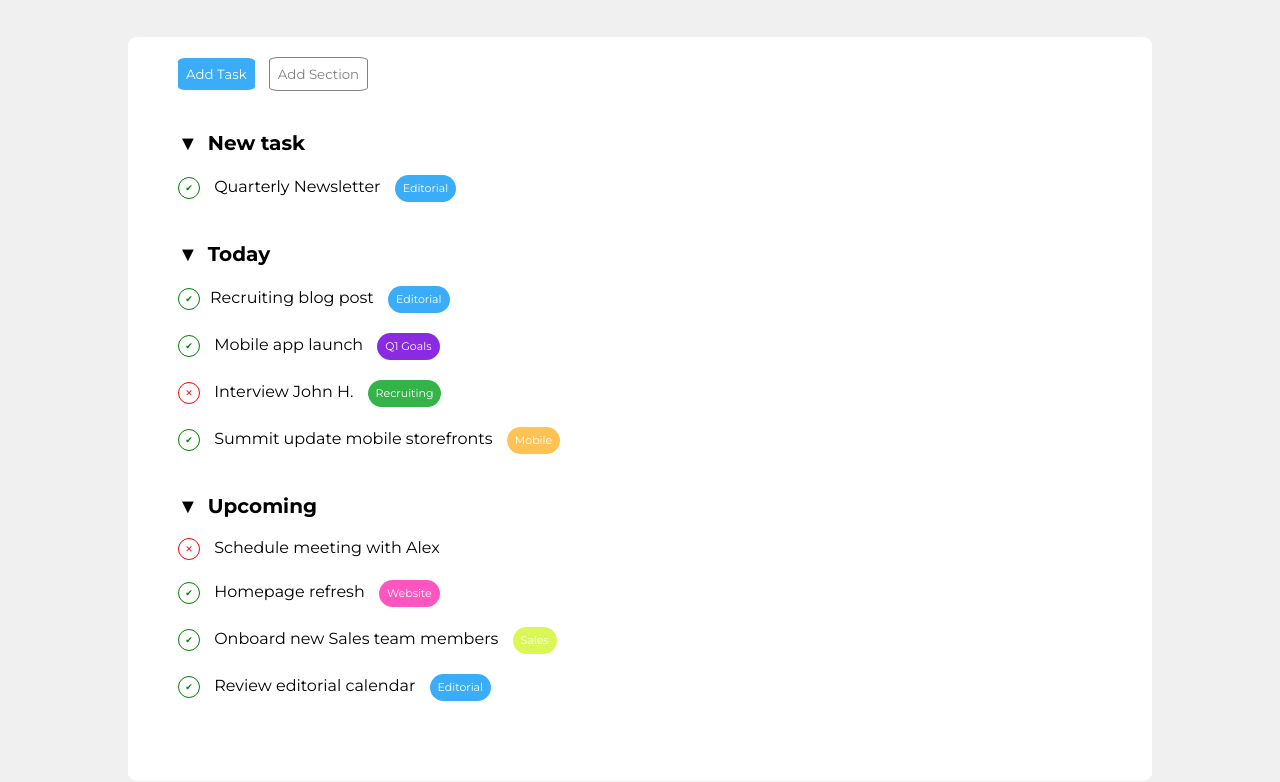
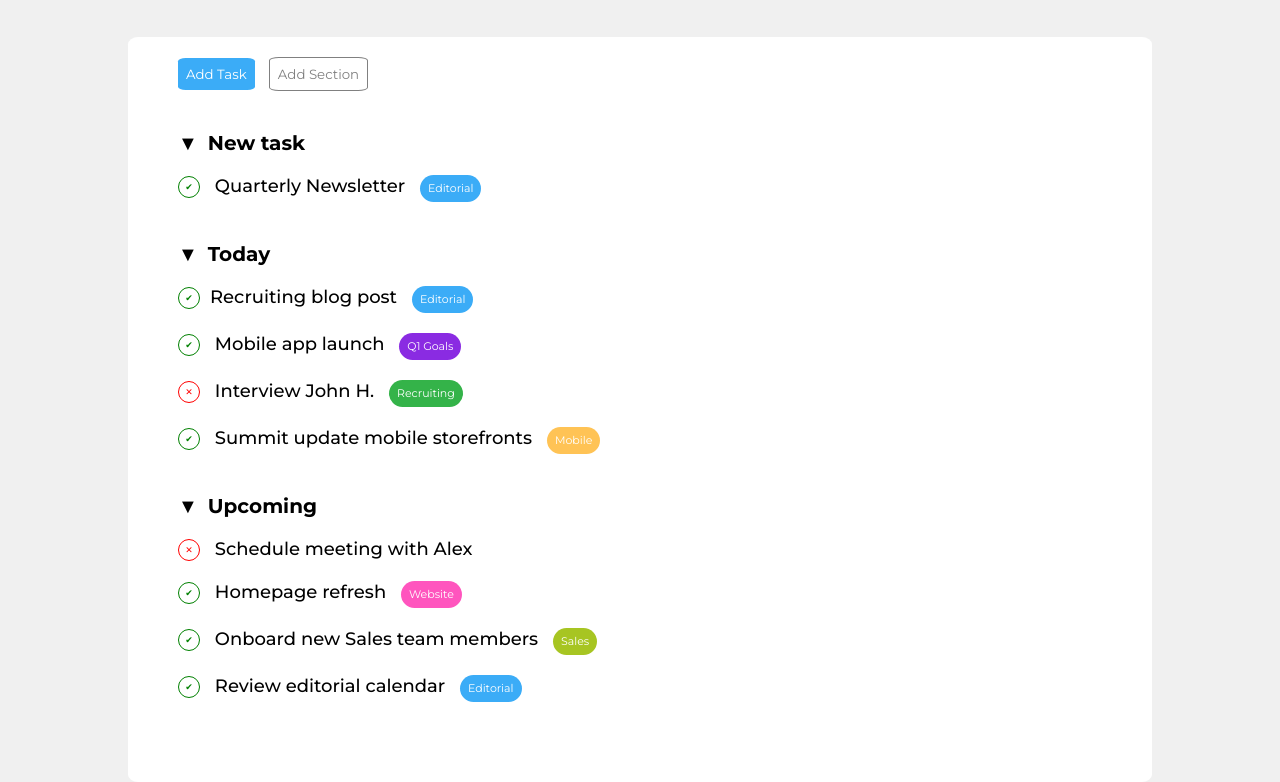
Before and after one commit to valentinobellini/html-css-toboolist, a plain HTML site: page index.html in a window 1280 px wide. Shown: the part 113-895 px from the top of the page. Drawn offline with Linux system fonts and the light colour scheme.

Commit message:
css update

```diff
--- a/CSS/style.css
+++ b/CSS/style.css
@@ -113,6 +113,8 @@ section span::before {
 
   .task, .task_done {
     margin-top: 20px;
+    font-size: 18px;
+    font-weight: 500;
   }
 
 
@@ -149,5 +151,5 @@ section span::before {
 }
 
 .sales {
-    background-color: rgb(218, 248, 85);
+    background-color: rgb(167, 197, 34);
 }
```
